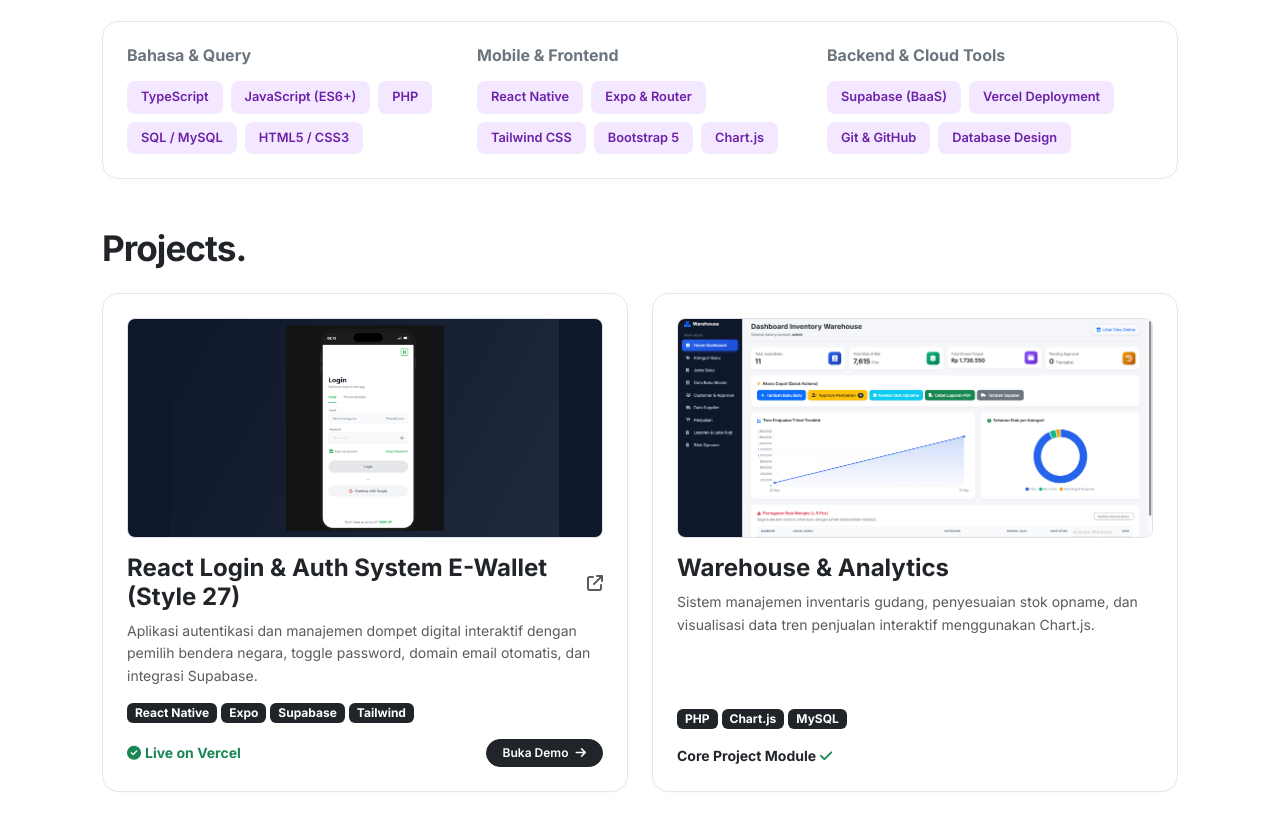
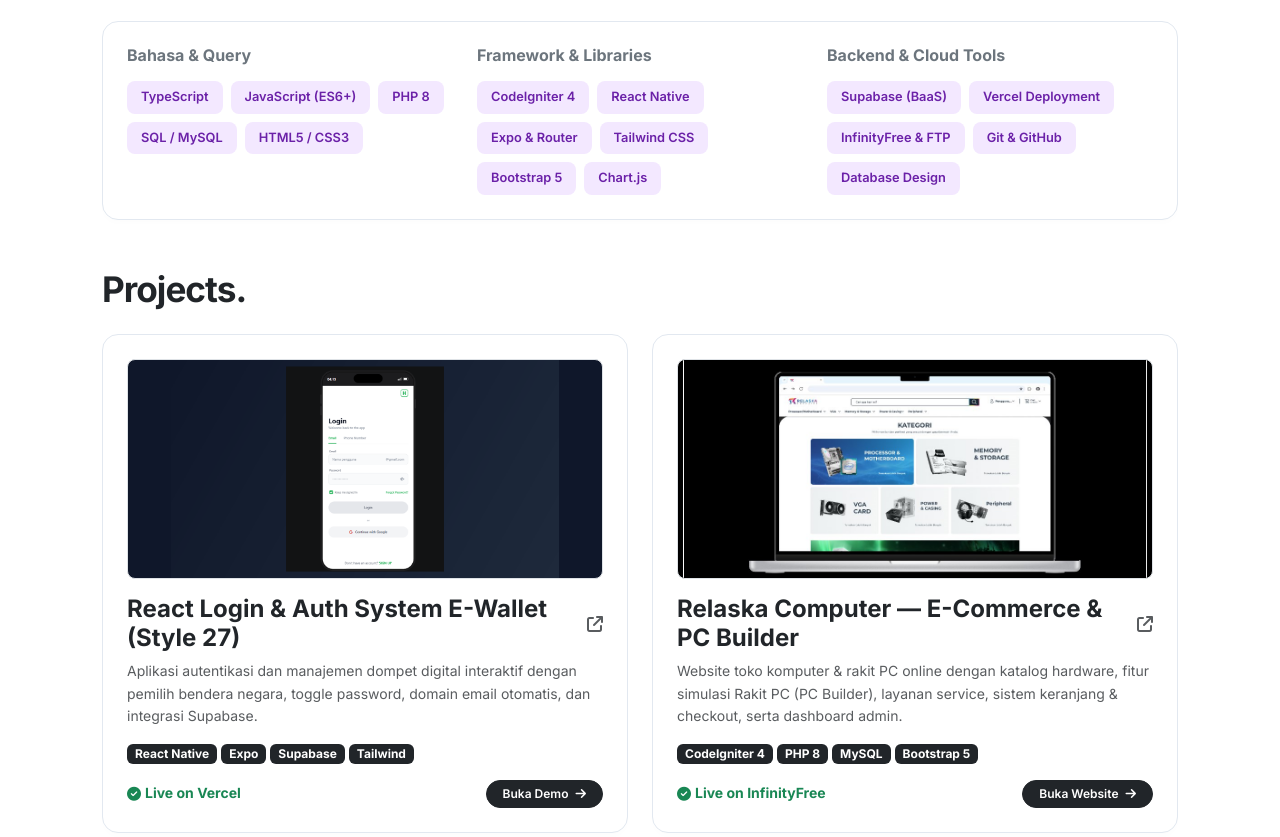
Before and after one commit to muhammadikhsanhabibie7-spec/Porto-MuhammadIkhsanHabibie, a plain HTML site: page index.html in a window 1280 px wide. Shown: the part 700-1537 px from the top of the page. Drawn offline with nearby package versions, Linux system fonts and the light colour scheme.

Commit message:
feat: add Relaska Computer project (InfinityFree) and update skills with CodeIgniter 4 & InfinityFree

```diff
--- a/index.html
+++ b/index.html
@@ -194,14 +194,15 @@
                         <div class="d-flex flex-wrap gap-2">
                             <span class="badge-tech">TypeScript</span>
                             <span class="badge-tech">JavaScript (ES6+)</span>
-                            <span class="badge-tech">PHP</span>
+                            <span class="badge-tech">PHP 8</span>
                             <span class="badge-tech">SQL / MySQL</span>
                             <span class="badge-tech">HTML5 / CSS3</span>
                         </div>
                     </div>
                     <div class="col-md-4">
-                        <h6 class="fw-bold text-secondary mb-3">Mobile & Frontend</h6>
+                        <h6 class="fw-bold text-secondary mb-3">Framework & Libraries</h6>
                         <div class="d-flex flex-wrap gap-2">
+                            <span class="badge-tech">CodeIgniter 4</span>
                             <span class="badge-tech">React Native</span>
                             <span class="badge-tech">Expo & Router</span>
                             <span class="badge-tech">Tailwind CSS</span>
@@ -214,6 +215,7 @@
                         <div class="d-flex flex-wrap gap-2">
                             <span class="badge-tech">Supabase (BaaS)</span>
                             <span class="badge-tech">Vercel Deployment</span>
+                            <span class="badge-tech">InfinityFree & FTP</span>
                             <span class="badge-tech">Git & GitHub</span>
                             <span class="badge-tech">Database Design</span>
                         </div>
@@ -226,7 +228,7 @@
         <section class="mb-5" id="projects">
             <h2 class="fw-bold text-dark mb-4" style="font-size: 2.2rem; letter-spacing: -1px;">Projects.</h2>
 
-            <div class="row g-4">
+            <div class="row g-4 justify-content-center">
                 <!-- Proyek 1: React Login & E-Wallet System (Style 27) -->
                 <div class="col-md-6">
                     <a href="https://uts-muhammadikhsanhabibie-style27.vercel.app/" target="_blank" rel="noopener noreferrer" class="text-decoration-none text-reset d-block h-100">
@@ -262,7 +264,41 @@
                     </a>
                 </div>
 
-                <!-- Proyek 2: Inventory & Analytics -->
+                <!-- Proyek 2: Relaska Computer (InfinityFree) -->
+                <div class="col-md-6">
+                    <a href="http://relaska-computer.rf.gd/" target="_blank" rel="noopener noreferrer" class="text-decoration-none text-reset d-block h-100">
+                        <div class="card card-custom p-4 h-100 d-flex flex-column justify-content-between" style="cursor: pointer; transition: transform 0.2s, box-shadow 0.2s;">
+                            <div>
+                                <div class="rounded-3 overflow-hidden mb-3 border position-relative" style="height: 220px; background-color: #000000;">
+                                    <img src="relaska-preview.png" alt="Relaska Computer Preview" style="width: 100%; height: 100%; object-fit: contain;">
+                                </div>
+                                <h4 class="fw-bold text-dark mb-2 d-flex align-items-center justify-content-between">
+                                    Relaska Computer — E-Commerce & PC Builder
+                                    <i class="fa-solid fa-arrow-up-right-from-square fs-6 text-muted"></i>
+                                </h4>
+                                <p class="text-muted small mb-3">Website toko komputer & rakit PC online dengan katalog hardware, fitur simulasi Rakit PC (PC Builder), layanan service, sistem keranjang & checkout, serta dashboard admin.</p>
+                            </div>
+                            <div>
+                                <div class="mb-3 d-flex flex-wrap gap-1">
+                                    <span class="badge bg-dark px-2 py-1" style="font-size: 0.75rem;">CodeIgniter 4</span>
+                                    <span class="badge bg-dark px-2 py-1" style="font-size: 0.75rem;">PHP 8</span>
+                                    <span class="badge bg-dark px-2 py-1" style="font-size: 0.75rem;">MySQL</span>
+                                    <span class="badge bg-dark px-2 py-1" style="font-size: 0.75rem;">Bootstrap 5</span>
+                                </div>
+                                <div class="d-flex align-items-center justify-content-between">
+                                    <span class="fw-bold small text-success d-flex align-items-center gap-1">
+                                        <i class="fa-solid fa-circle-check"></i> Live on InfinityFree
+                                    </span>
+                                    <span class="btn btn-sm btn-dark rounded-pill px-3 py-1 fw-semibold" style="font-size: 0.75rem;">
+                                        Buka Website <i class="fa-solid fa-arrow-right ms-1"></i>
+                                    </span>
+                                </div>
+                            </div>
+                        </div>
+                    </a>
+                </div>
+
+                <!-- Proyek 3: Inventory & Analytics -->
                 <div class="col-md-6">
                     <div class="card card-custom p-4 h-100 d-flex flex-column justify-content-between">
                         <div>
```
Also changed, not shown: relaska-preview.png (added).
